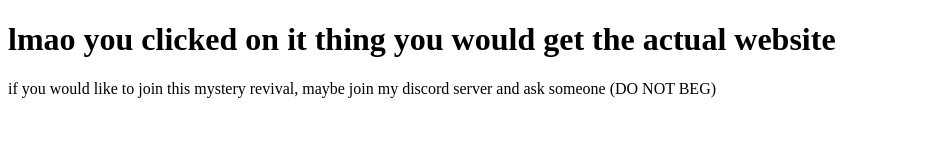
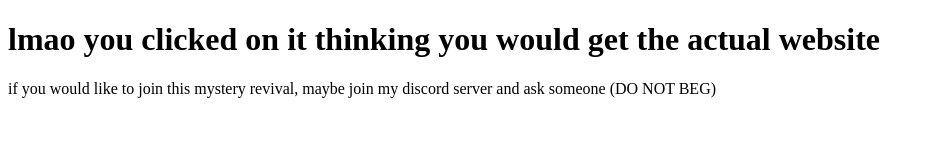
Before and after one commit to tophat51/hai, a plain HTML site: page index.html in a window 1280 px wide. Shown: the whole page, without its empty margins (0-935 px from the left). Drawn offline with Linux system fonts and the light colour scheme.

Commit message:
Update index.html

```diff
--- a/index.html
+++ b/index.html
@@ -2,7 +2,7 @@
 <html>
 <body>
 
-<h1>lmao you clicked on it thing you would get the actual website</h1>
+<h1>lmao you clicked on it thinking you would get the actual website</h1>
 <p>if you would like to join this mystery revival, maybe join my discord server and ask someone (DO NOT BEG) </p>
 
 </body>
```
